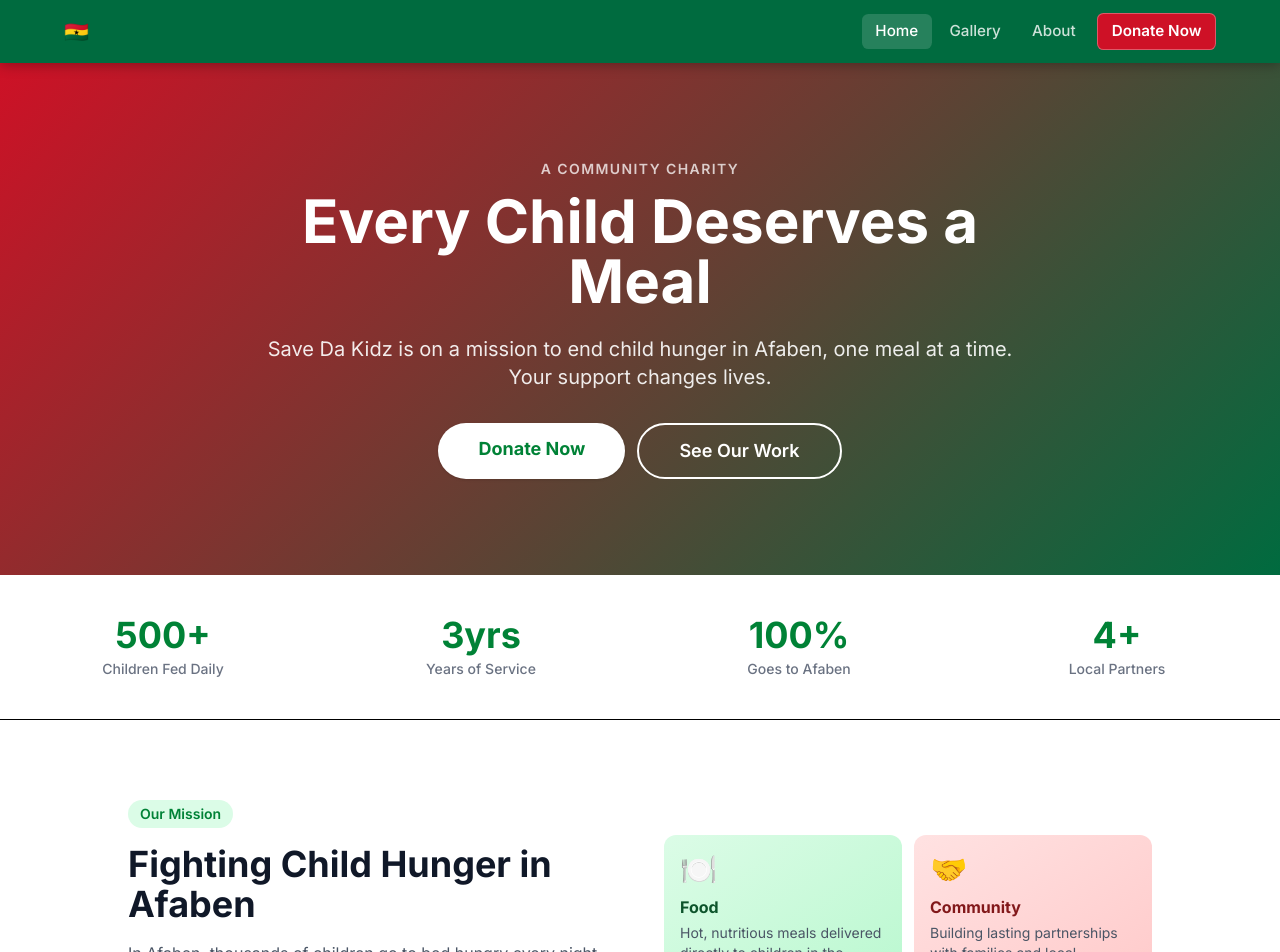
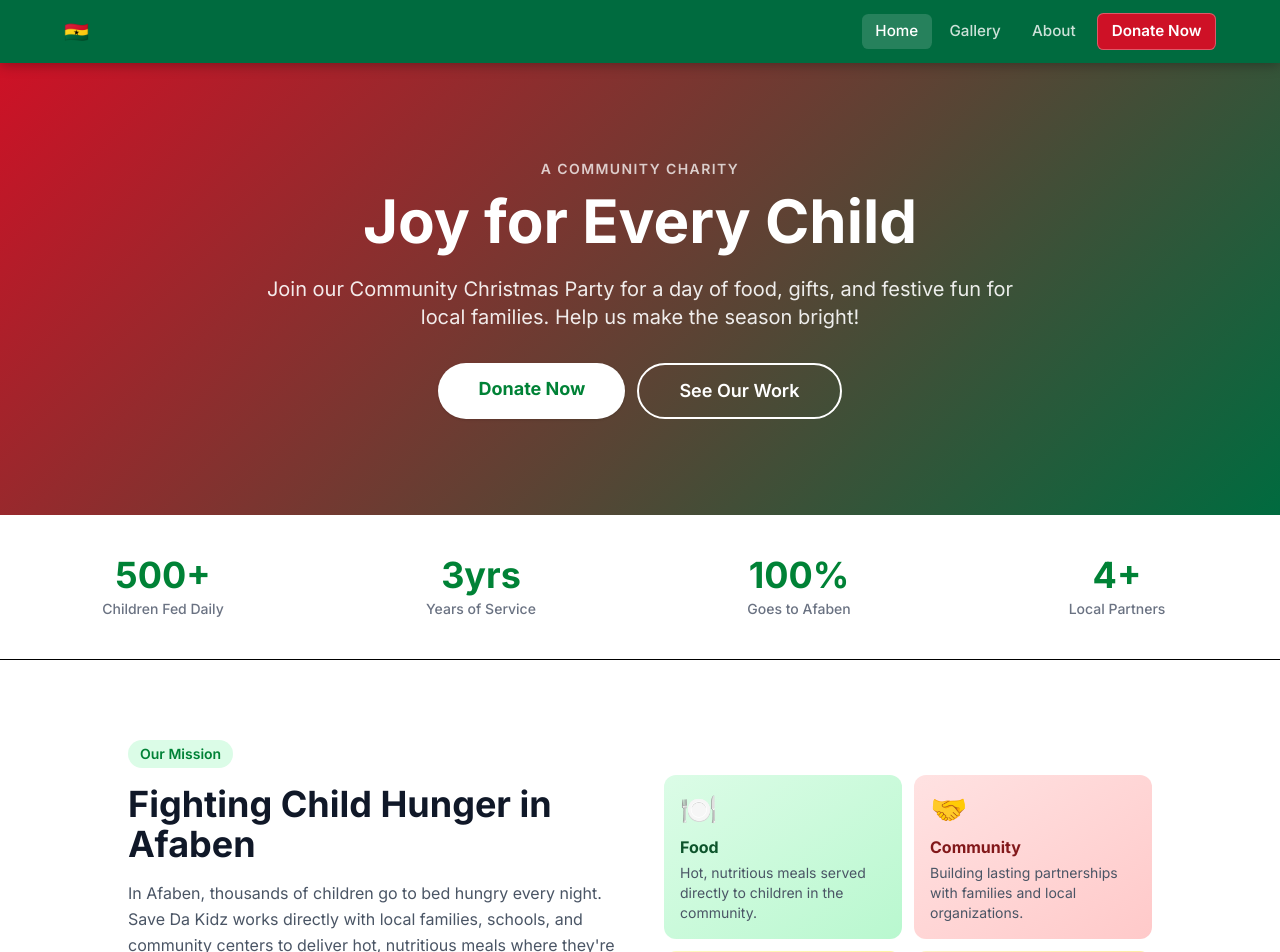
Before and after one commit to bayeh1/ProjectSaveDaKidz, a React (Vite) app: page / in a window 1280 px wide. Shown: the top 952 px of the page. Built offline with nearby package versions, Linux system fonts and the light colour scheme.

Commit message:
Update hero heading, subheading, and mission card description

```diff
--- a/src/content/home.ts
+++ b/src/content/home.ts
@@ -1,9 +1,9 @@
 export const homeContent = {
   hero: {
     eyebrow: 'A Community Charity',
-    heading: 'Every Child Deserves a Meal',
+    heading: 'Joy for Every Child',
     subheading:
-      'Save Da Kidz is on a mission to end child hunger in Afaben, one meal at a time. Your support changes lives.',
+      'Join our Community Christmas Party for a day of food, gifts, and festive fun for local families. Help us make the season bright!',
     donateCta: 'Donate Now',
     galleryCta: 'See Our Work',
   },
@@ -29,7 +29,7 @@ export const homeContent = {
     {
       icon: '🍽️',
       title: 'Food',
-      desc: 'Hot, nutritious meals delivered directly to children in the community.',
+      desc: 'Hot, nutritious meals served directly to children in the community.',
       bg: 'from-green-100 to-green-200',
       titleColor: 'text-green-900',
     },
```
